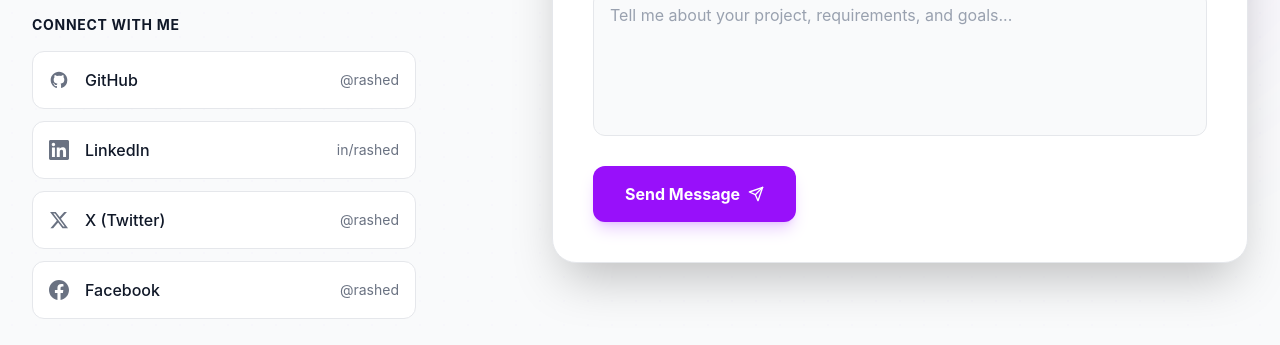
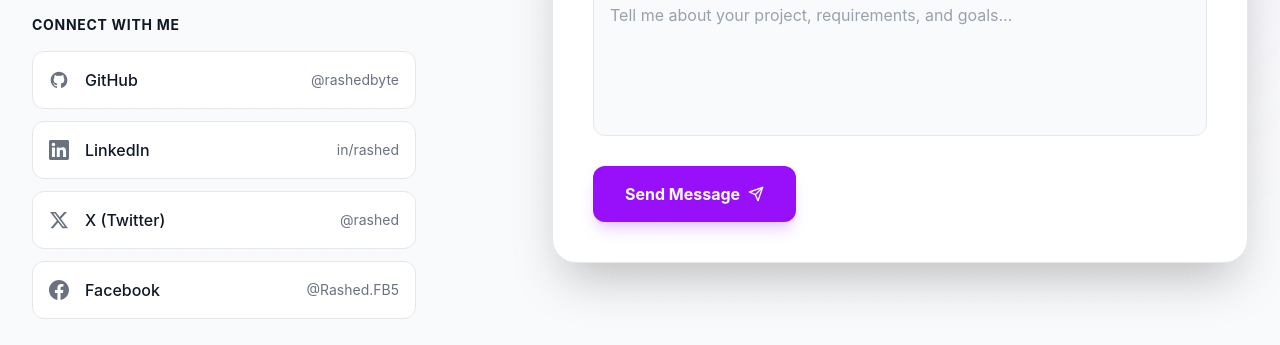
Before and after one commit to rashedbyte/rashed-portfolio, a React (Vite) app: page /contact in a window 1280 px wide. Shown: the part 455-800 px from the top of the page. Built offline with nearby package versions, Linux system fonts and the light colour scheme; what @react-pdf/renderer would draw is missing.

Commit message:
redesign layout

```diff
--- a/src/components/Hero/Hero.tsx
+++ b/src/components/Hero/Hero.tsx
@@ -99,7 +99,7 @@ const Hero = () => {
           initial={{ opacity: 0, y: 30 }}
           animate={{ opacity: 1, y: 0 }}
           transition={{ duration: 0.8, ease: "easeOut" }}
-          className="lg:col-span-7 space-y-6 text-center lg:text-left z-10"
+          className="order-2 lg:order-1 lg:col-span-7 space-y-6 text-center lg:text-left z-10"
         >
           {/* Status Badge */}
           {profileData.status && (
@@ -173,7 +173,7 @@ const Hero = () => {
           initial={{ opacity: 0, scale: 0.9 }}
           animate={{ opacity: 1, scale: 1 }}
           transition={{ duration: 0.8, delay: 0.2, ease: "easeOut" }}
-          className="lg:col-span-5 relative flex justify-center z-10"
+          className="order-1 lg:order-2 lg:col-span-5 relative flex justify-center z-10"
         >
           <div className="relative w-64 h-64 sm:w-80 sm:h-80 lg:w-96 lg:h-96">
             <div className="absolute inset-0 rounded-full border-[3px] border-purple-500/30 dark:border-purple-500/40 animate-[spin_12s_linear_infinite]"></div>
--- a/src/data/contact.tsx
+++ b/src/data/contact.tsx
@@ -30,9 +30,9 @@ export interface ContactConfig {
 // =========================================================
 
 export const contactConfig: ContactConfig = {
-  email: 'rashed@example.com',
+  email: 'rashed.byte@gmail.com',
 
-  phone: '',
+  phone: '+8801577064046',
   location: 'Bangladesh',
   timezone: 'GMT+6 (Bangladesh Standard Time)',
 
@@ -69,8 +69,8 @@ export interface SocialLink {
 export const socialLinks: SocialLink[] = [
   {
     name: 'GitHub',
-    url: 'https://github.com',
-    username: '@rashed',
+    url: 'https://github.com/rashedbyte/',
+    username: '@rashedbyte',
     description:
       'Explore my open-source projects, experiments, source code, and development work.',
     iconName: 'Github',
@@ -94,7 +94,7 @@ export const socialLinks: SocialLink[] = [
 
   {
     name: 'LinkedIn',
-    url: 'https://linkedin.com',
+    url: 'https://linkedin.com/rashedbyte',
     username: 'in/rashed',
     description:
       'Connect with me professionally, explore my experience, and follow my career journey.',
@@ -115,7 +115,7 @@ export const socialLinks: SocialLink[] = [
 
   {
     name: 'X (Twitter)',
-    url: 'https://twitter.com',
+    url: 'https://twitter.com/rashedbyte',
     username: '@rashed',
     description:
       'Follow me for technical thoughts, projects, learning updates, and development content.',
@@ -136,8 +136,8 @@ export const socialLinks: SocialLink[] = [
 
   {
     name: 'Facebook',
-    url: 'https://facebook.com',
-    username: '@rashed',
+    url: 'https://www.facebook.com/Rashed.FB5',
+    username: '@Rashed.FB5',
     description:
       'Connect with me and stay updated with my latest activities and projects.',
     iconName: 'Facebook',
@@ -154,6 +154,7 @@ export const socialLinks: SocialLink[] = [
       </svg>
     ),
   },
+
 ];
 
 // =========================================================
--- a/src/layouts/MainLayout.tsx
+++ b/src/layouts/MainLayout.tsx
@@ -10,7 +10,7 @@ const MainLayout = ({ children }: MainLayoutProps) => {
   return (
     <div className="min-h-screen flex flex-col bg-gray-50 dark:bg-gray-950 text-gray-900 dark:text-gray-100 transition-colors">
       <Navbar />
-      <main className="flex-grow flex flex-col">{children}</main>
+      <main className="flex-grow pt-20 lg:pt-0">{children}</main>
       <Footer />
     </div>
   );
```
